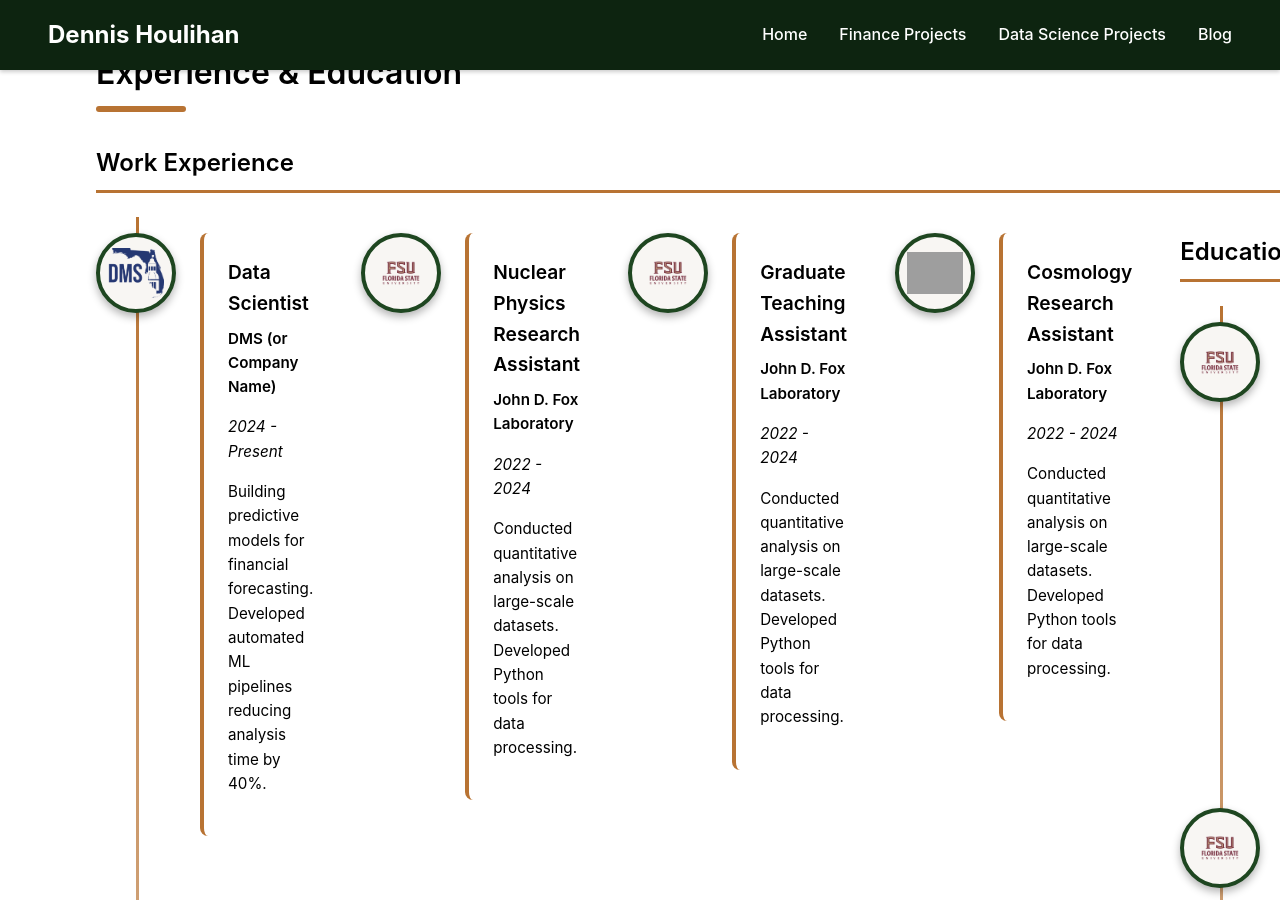
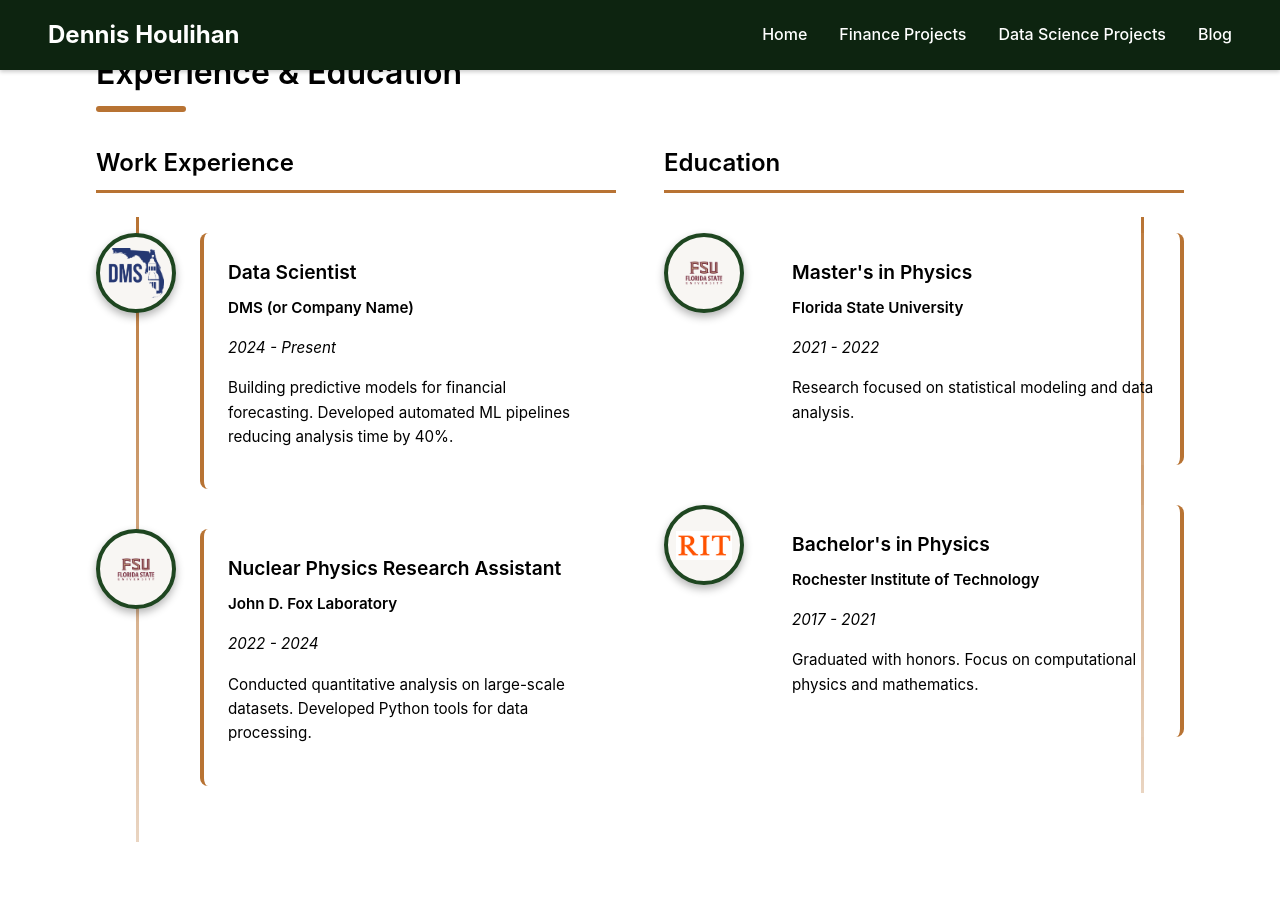
Before and after one commit to DJHoulihan/DJHoulihan.github.io, a Jekyll site: the page built from index.html, in a window 1280 px wide and 900 px high, scrolled down 831 px. Built offline with Jekyll 4.4.1, drawn with Linux system fonts in a browser that asks for light colours; grey boxes are pictures that could not be loaded.

Commit message:
reverting to original timeline

```diff
--- a/index.html
+++ b/index.html
@@ -64,7 +64,7 @@ layout: default
         <!-- Work Item 1 -->
         <div class="timeline-item">
           <div class="timeline-icon">
-            <img src="assets/images/DMS.png" alt="Florida Department of Management Services">
+            <img src="assets/images/DMS.png" alt="DMS">
           </div>
           <div class="timeline-content">
             <h3>Data Scientist</h3>
@@ -72,8 +72,7 @@ layout: default
             <p class="timeline-date">2024 - Present</p>
             <p>Building predictive models for financial forecasting. Developed automated ML pipelines reducing analysis time by 40%.</p>
           </div>
-
-
+        </div>
 
         <!-- Work Item 2 -->
         <div class="timeline-item">
@@ -86,32 +85,6 @@ layout: default
             <p class="timeline-date">2022 - 2024</p>
             <p>Conducted quantitative analysis on large-scale datasets. Developed Python tools for data processing.</p>
           </div>
-
-
-          <!-- Work Item 3 -->
-        <div class="timeline-item">
-          <div class="timeline-icon">
-            <img src="assets/images/FSU.png" alt="Department of Physics">
-          </div>
-          <div class="timeline-content">
-            <h3>Graduate Teaching Assistant</h3>
-            <p class="timeline-org">John D. Fox Laboratory</p>
-            <p class="timeline-date">2022 - 2024</p>
-            <p>Conducted quantitative analysis on large-scale datasets. Developed Python tools for data processing.</p>
-          </div>
-
-        <!-- Work Item 3 -->
-        <div class="timeline-item">
-          <div class="timeline-icon">
-            <img src="assets/images/RIT.png" alt="School of Physics and Astronomy">
-          </div>
-          <div class="timeline-content">
-            <h3>Cosmology Research Assistant</h3>
-            <p class="timeline-org">John D. Fox Laboratory</p>
-            <p class="timeline-date">2022 - 2024</p>
-            <p>Conducted quantitative analysis on large-scale datasets. Developed Python tools for data processing.</p>
-          </div>
-
         </div>
       </div>
     </div>
@@ -122,19 +95,6 @@ layout: default
 
       <div class="timeline">
         <!-- Education Item 1 -->
-        <div class="timeline-item">
-          <div class="timeline-content">
-            <h3>Data Analytics Graduate Certificate</h3>
-            <p class="timeline-org">Florida State University</p>
-            <p class="timeline-date">2025 - Present</p>
-            <p>Research focused on statistical modeling and data analysis.</p>
-          </div>
-          <div class="timeline-icon">
-            <img src="assets/images/FSU.png" alt="College of Engineering">
-          </div>
-        </div>
-
-        <!-- Education Item 2 -->
         <div class="timeline-item">
           <div class="timeline-content">
             <h3>Master's in Physics</h3>
```
